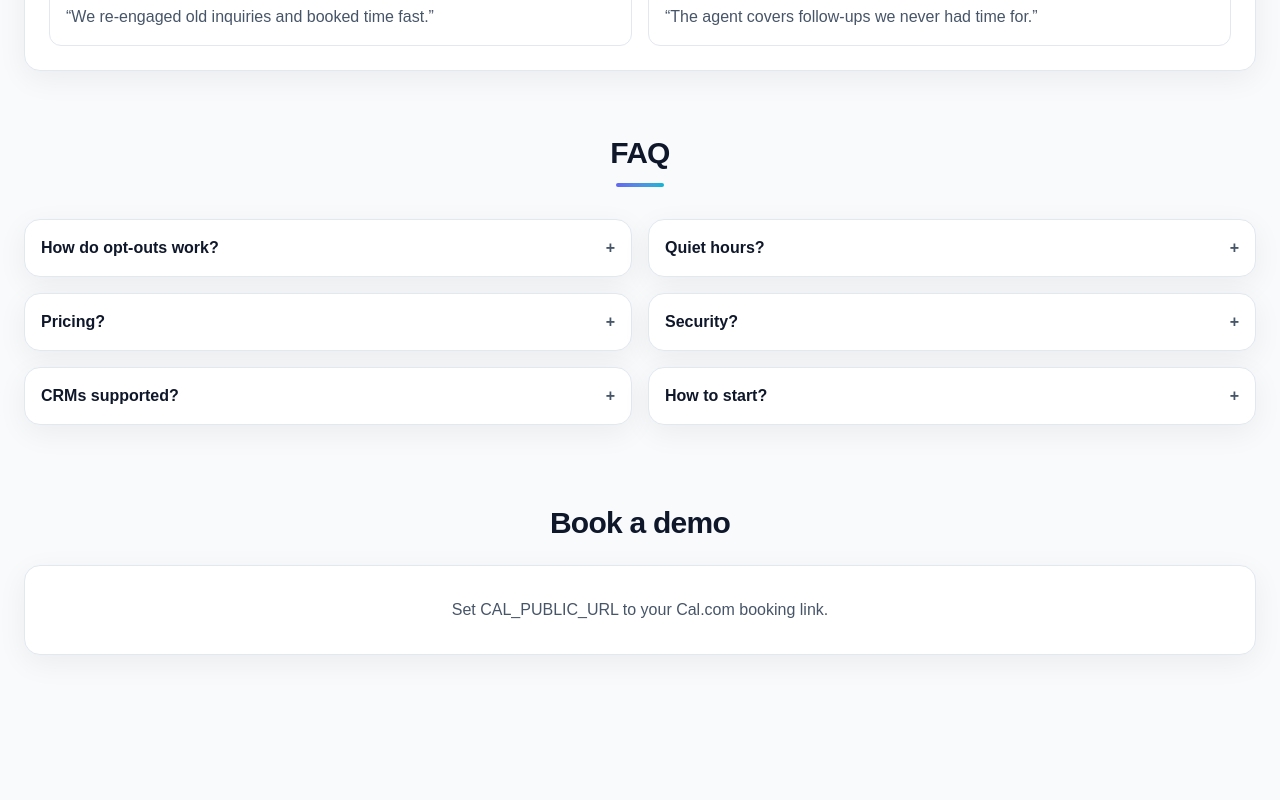
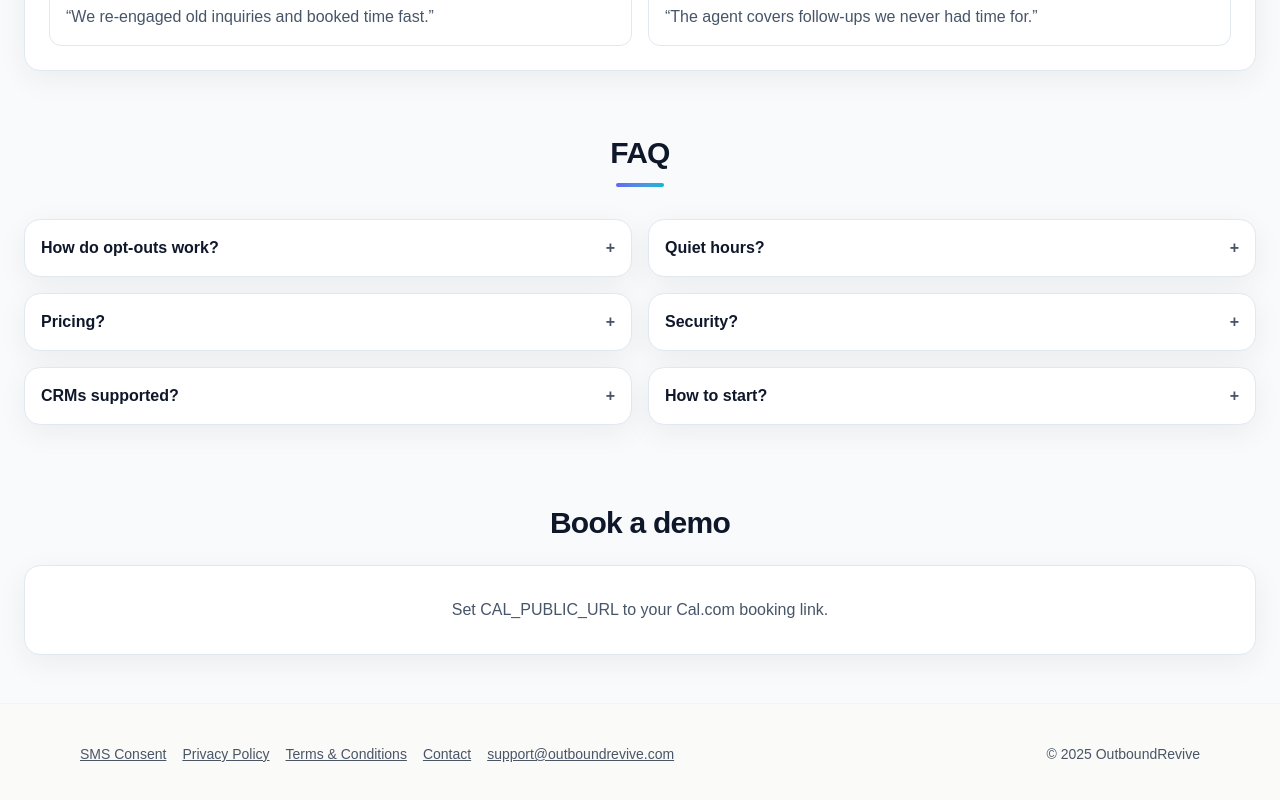
Before and after one commit to charlie853/outboundrevive, a Next.js app: page / in a window 1280 px wide. Shown: the part 1649-2449 px from the top of the page. Before the commit the page ends 2352 px from the top, so only its background shows below. Built offline with nearby package versions, Linux system fonts and the light colour scheme; no server answers.

Commit message:
Add SMS consent, privacy, terms pages + footer links

```diff
--- a/app/components/SiteFooter.tsx
+++ b/app/components/SiteFooter.tsx
@@ -1,13 +1,13 @@
 export default function SiteFooter() {
   return (
     <footer className="border-t border-gray-100 bg-stone-50">
-      <div className="mx-auto max-w-6xl px-4 py-10 text-sm text-gray-600 flex items-center justify-between">
-        <div>
-          © {new Date().getFullYear()} OutboundRevive · <a className="underline" href="/legal/privacy">Privacy</a> · <a className="underline" href="/legal/terms">Terms</a> · <a className="underline" href="/messaging-policy">Messaging Policy</a>
-        </div>
-        <div>
-          <a className="underline" href="/contact">Contact</a> · <a className="underline" href="mailto:support@outboundrevive.com">support@outboundrevive.com</a>
-        </div>
+      <div className="mx-auto max-w-6xl px-4 py-10 text-sm text-gray-600 flex flex-wrap items-center gap-4">
+        <a className="underline" href="/sms-consent">SMS Consent</a>
+        <a className="underline" href="/privacy">Privacy Policy</a>
+        <a className="underline" href="/terms">Terms &amp; Conditions</a>
+        <a className="underline" href="/contact">Contact</a>
+        <a className="underline" href="mailto:support@outboundrevive.com">support@outboundrevive.com</a>
+        <span className="ml-auto">© {new Date().getFullYear()} OutboundRevive</span>
       </div>
     </footer>
   );
--- a/app/layout.tsx
+++ b/app/layout.tsx
@@ -2,6 +2,7 @@ import type { Metadata } from "next";
 import { Geist, Geist_Mono } from "next/font/google";
 import "./globals.css";
 import { AuthProvider } from "@/lib/auth-context";
+import SiteFooter from "./components/SiteFooter";
 
 const geistSans = Geist({
   variable: "--font-geist-sans",
@@ -44,6 +45,7 @@ export default function RootLayout({
       >
         <AuthProvider>
           {children}
+          <SiteFooter />
         </AuthProvider>
       </body>
     </html>
--- /dev/null
+++ b/app/privacy/page.tsx
@@ -0,0 +1,64 @@
+export const metadata = {
+  title: 'Privacy Policy | OutboundRevive',
+  description: 'How OutboundRevive collects, uses, and protects your information.',
+};
+
+export default function Page() {
+  return (
+    <main className="mx-auto max-w-3xl px-6 py-12">
+      <h1 className="text-3xl font-semibold">Privacy Policy</h1>
+      <p className="mt-2 text-sm text-gray-600">Last updated: October 2, 2025</p>
+
+      <section className="mt-6 space-y-4">
+        <p>
+          This Privacy Policy explains how OutboundRevive (“we”, “us”) collects, uses, and protects
+          information when you interact with our website and messaging services.
+        </p>
+
+        <h2 className="text-xl font-semibold mt-6">Information We Collect</h2>
+        <ul className="list-disc pl-6 space-y-1">
+          <li>Contact details (name, email, phone number)</li>
+          <li>Message content you send to us</li>
+          <li>Technical data (timestamps, delivery status, IP/country as provided by carriers)</li>
+        </ul>
+
+        <h2 className="text-xl font-semibold mt-6">How We Use Information</h2>
+        <ul className="list-disc pl-6 space-y-1">
+          <li>Provide follow-ups, account and service updates</li>
+          <li>Respond to inquiries and provide support</li>
+          <li>Maintain security and prevent abuse</li>
+          <li>Comply with legal obligations</li>
+        </ul>
+
+        <h2 className="text-xl font-semibold mt-6">Sharing</h2>
+        <p>
+          We use trusted service providers (e.g., messaging and hosting vendors) to deliver our services.
+          We do not sell your personal information.
+        </p>
+
+        <h2 className="text-xl font-semibold mt-6">Retention</h2>
+        <p>
+          We retain messages and related metadata for as long as necessary to provide services and for
+          legitimate business purposes, then delete or anonymize them.
+        </p>
+
+        <h2 className="text-xl font-semibold mt-6">Your Choices</h2>
+        <ul className="list-disc pl-6 space-y-1">
+          <li>SMS: Reply <code>STOP</code> to opt out; <code>HELP</code> for help.</li>
+          <li>Email us at <a className="underline" href="mailto:support@outboundrevive.com">support@outboundrevive.com</a> to request access, correction, or deletion.</li>
+        </ul>
+
+        <h2 className="text-xl font-semibold mt-6">Security</h2>
+        <p>
+          We use reasonable technical and organizational measures to protect information. No method of
+          transmission or storage is 100% secure.
+        </p>
+
+        <h2 className="text-xl font-semibold mt-6">Contact</h2>
+        <p>
+          Questions? Email <a className="underline" href="mailto:support@outboundrevive.com">support@outboundrevive.com</a>.
+        </p>
+      </section>
+    </main>
+  );
+}
--- /dev/null
+++ b/app/sms-consent/page.tsx
@@ -0,0 +1,41 @@
+export const metadata = {
+  title: 'SMS Consent | OutboundRevive',
+  description: 'How we collect SMS consent, frequency, STOP/HELP, and sample messages.',
+};
+
+export default function Page() {
+  return (
+    <main className="mx-auto max-w-2xl px-6 py-12">
+      <h1 className="text-3xl font-semibold">SMS Consent Disclosure</h1>
+
+      <section className="mt-6 space-y-4">
+        <p><strong>Program:</strong> OutboundRevive SMS</p>
+        <p><strong>Who Receives Messages:</strong> Existing and past clients who provide explicit consent via our web form.</p>
+        <p><strong>How We Collect Consent:</strong> An unchecked checkbox on our form. By checking the box, you agree to receive SMS from OutboundRevive.</p>
+
+        <div className="rounded-lg border p-4 bg-white/50">
+          <p className="font-medium">Consent Text (as shown on our form)</p>
+          <p className="mt-2">
+            I agree to receive SMS from OutboundRevive about my account and follow-ups. Msg &amp; data rates may apply. Up to 4 msgs/mo. Reply STOP to opt out, HELP for help. Consent not a condition of purchase. See our <a className="underline" href="/privacy">Privacy Policy</a> and <a className="underline" href="/terms">Terms</a>.
+          </p>
+        </div>
+
+        <p><strong>Message Frequency:</strong> Up to 4 messages per month.</p>
+        <p><strong>Fees:</strong> Message and data rates may apply.</p>
+        <p><strong>Opt-Out:</strong> Reply <code>STOP</code> to opt out at any time.</p>
+        <p><strong>Help:</strong> Reply <code>HELP</code> for help or email <a className="underline" href="mailto:support@outboundrevive.com">support@outboundrevive.com</a>.</p>
+
+        <div className="rounded-lg border p-4 bg-white/50">
+          <p className="font-medium">Sample Message</p>
+          <p className="mt-2">
+            OutboundRevive: Hi &#123;first_name&#125;, this is Charlie following up about your recent service. Any questions or next steps I can help with? Reply STOP to opt out, HELP for help.
+          </p>
+        </div>
+
+        <p className="pt-2">
+          See our <a className="underline" href="/privacy">Privacy Policy</a> and <a className="underline" href="/terms">Terms &amp; Conditions</a>.
+        </p>
+      </section>
+    </main>
+  );
+}
--- /dev/null
+++ b/app/terms/page.tsx
@@ -0,0 +1,28 @@
+export const metadata = {
+  title: 'Terms & Conditions | OutboundRevive',
+  description: 'SMS program terms, consent, frequency, fees, and opt-out.',
+};
+
+export default function Page() {
+  return (
+    <main className="mx-auto max-w-3xl px-6 py-12">
+      <h1 className="text-3xl font-semibold">Terms &amp; Conditions</h1>
+
+      <section className="mt-6 space-y-4">
+        <p><strong>Program:</strong> OutboundRevive SMS</p>
+        <p>
+          By opting in, you consent to receive text messages related to your account and services.
+          You must be the account holder or authorized user of the phone number provided.
+        </p>
+        <p><strong>Frequency:</strong> Up to 4 messages per month (unless otherwise stated).</p>
+        <p><strong>Fees:</strong> Message and data rates may apply.</p>
+        <p><strong>Opt-Out:</strong> Reply <code>STOP</code> at any time to unsubscribe.</p>
+        <p><strong>Help:</strong> Reply <code>HELP</code> for assistance or email <a className="underline" href="mailto:support@outboundrevive.com">support@outboundrevive.com</a>.</p>
+        <p><strong>Carrier Disclaimer:</strong> Carriers are not liable for delayed or undelivered messages.</p>
+        <p><strong>Acceptable Use:</strong> You may not use our services for unlawful, abusive, or prohibited purposes. We may suspend or terminate service for violations.</p>
+        <p><strong>Changes:</strong> We may update these terms from time to time. The latest version will always be available on this page.</p>
+        <p>See also our <a className="underline" href="/privacy">Privacy Policy</a>.</p>
+      </section>
+    </main>
+  );
+}
```
